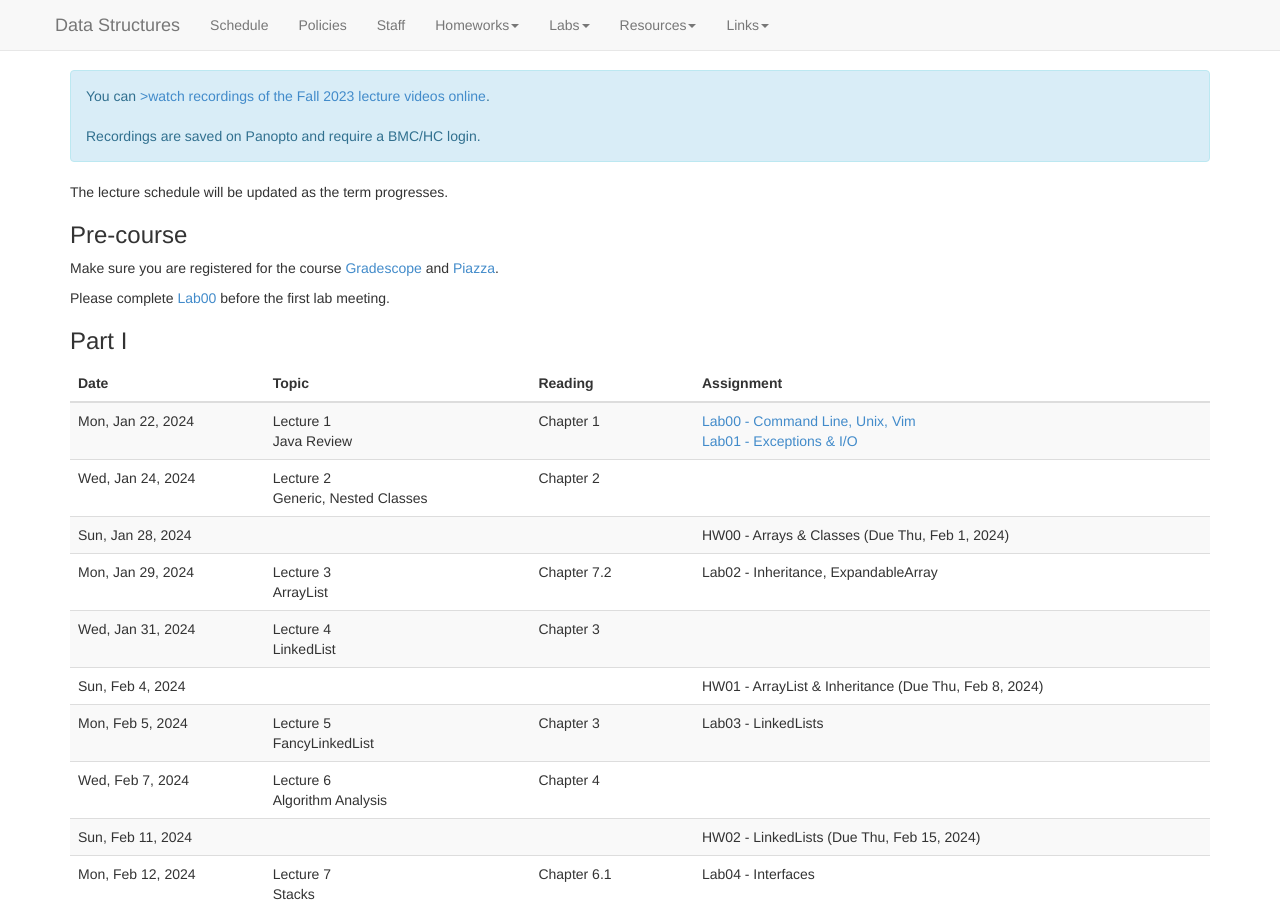
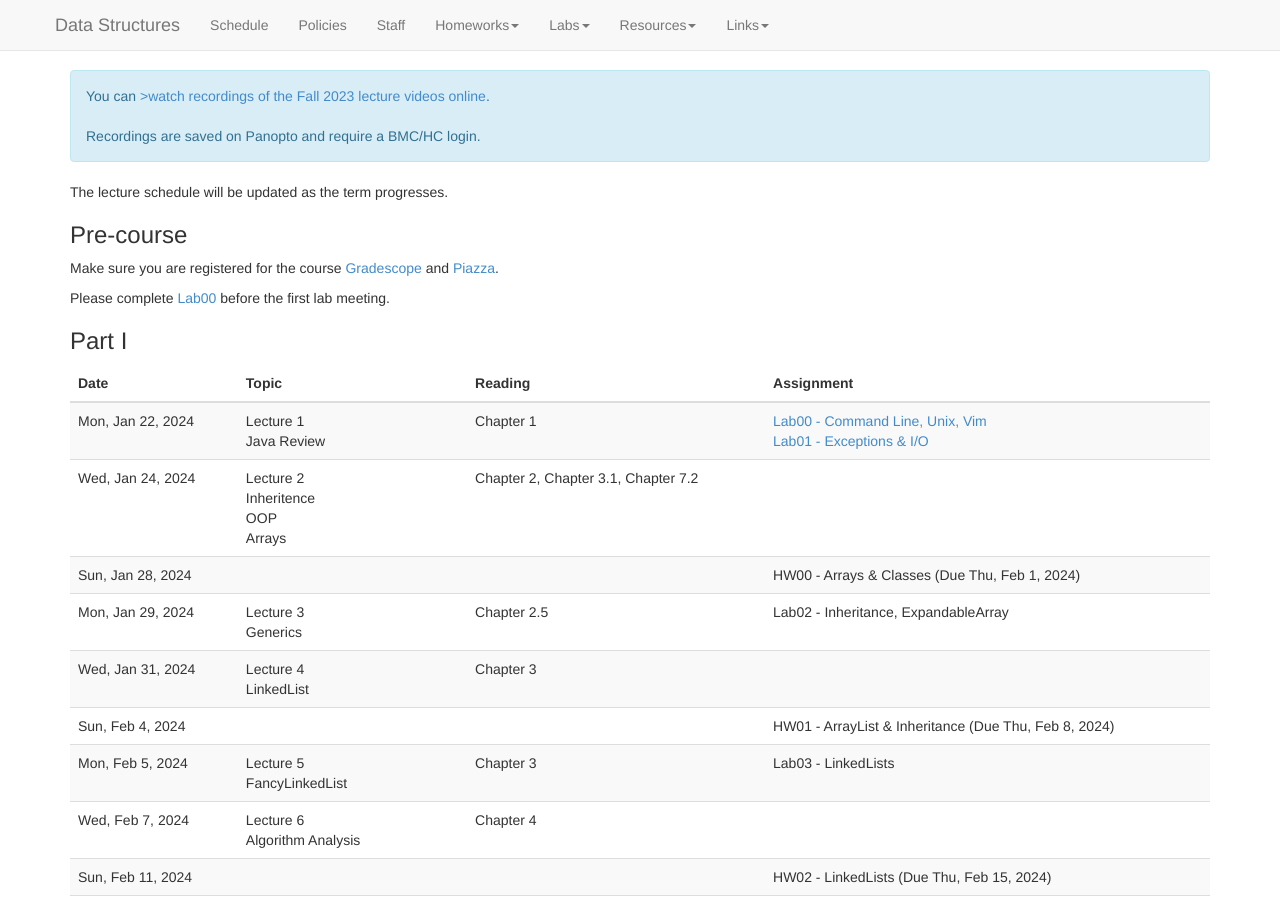
Before and after one commit to kalte0/BMC-CS-151.github.io, a Jekyll site: the page built from schedule.md, in a window 1280 px wide and 900 px high. Built offline with Jekyll 4.4.1, drawn with Linux system fonts in a browser that asks for light colours; nearby versions of some CDN libraries.

Commit message:
schedule changes

```diff
--- a/_data/schedule.yaml
+++ b/_data/schedule.yaml
@@ -18,12 +18,12 @@
           url: "labs/Lab01.html"
     -
       date: 2024-01-24
-      title: Lecture 2 <br> Generic, Nested Classes
+      title: Lecture 2 <br> Inheritence <br> OOP <br> Arrays
           #slides: "slides/lecture02.pdf"
       recording: ~
       readings:
         -
-          title: "Chapter 2"
+          title: "Chapter 2, Chapter 3.1, Chapter 7.2"
 
     -
       date: 2024-01-28
@@ -34,12 +34,12 @@
           deadline: "2024-02-01"
     -
       date: 2024-01-29
-      title: Lecture 3 <br> ArrayList
+      title: Lecture 3 <br> Generics
           #slides: "slides/lecture03.pdf"
       recording: ~
       readings:
         -
-          title: "Chapter 7.2"
+          title: "Chapter 2.5"
       assignments:
         -
           title: "Lab02 -  Inheritance, ExpandableArray"
```
